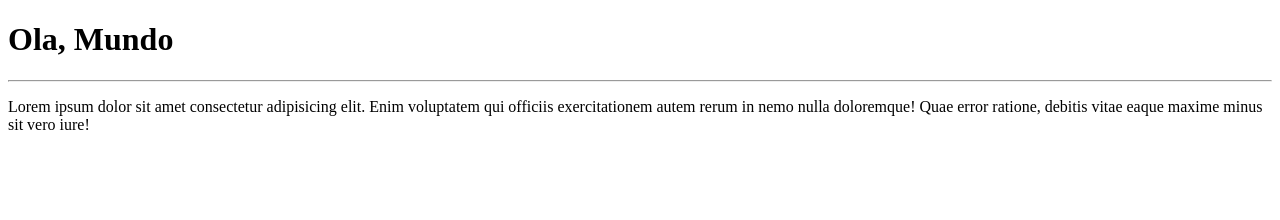
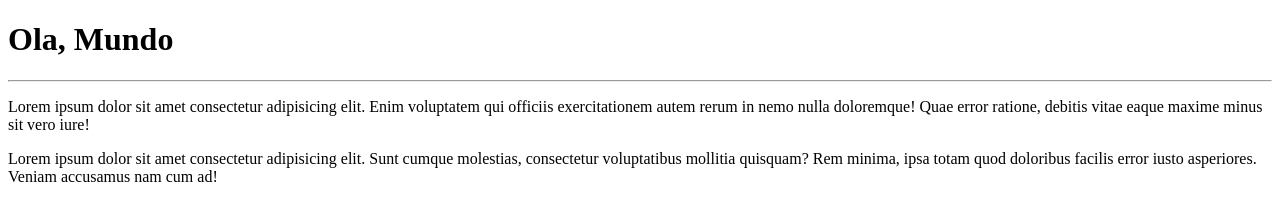
Before and after one commit to jonatas-renan/Ola-Mundo, a plain HTML site: page site-example/index.html in a window 1280 px wide. Drawn offline with Linux system fonts and the light colour scheme.

Commit message:
modificação

```diff
--- a/site-example/index.html
+++ b/site-example/index.html
@@ -9,5 +9,6 @@
     <h1>Ola, Mundo</h1>
     <hr>
     <p>Lorem ipsum dolor sit amet consectetur adipisicing elit. Enim voluptatem qui officiis exercitationem autem rerum in nemo nulla doloremque! Quae error ratione, debitis vitae eaque maxime minus sit vero iure!</p>
+    <p>Lorem ipsum dolor sit amet consectetur adipisicing elit. Sunt cumque molestias, consectetur voluptatibus mollitia quisquam? Rem minima, ipsa totam quod doloribus facilis error iusto asperiores. Veniam accusamus nam cum ad!</p>
 </body>
 </html>
```
